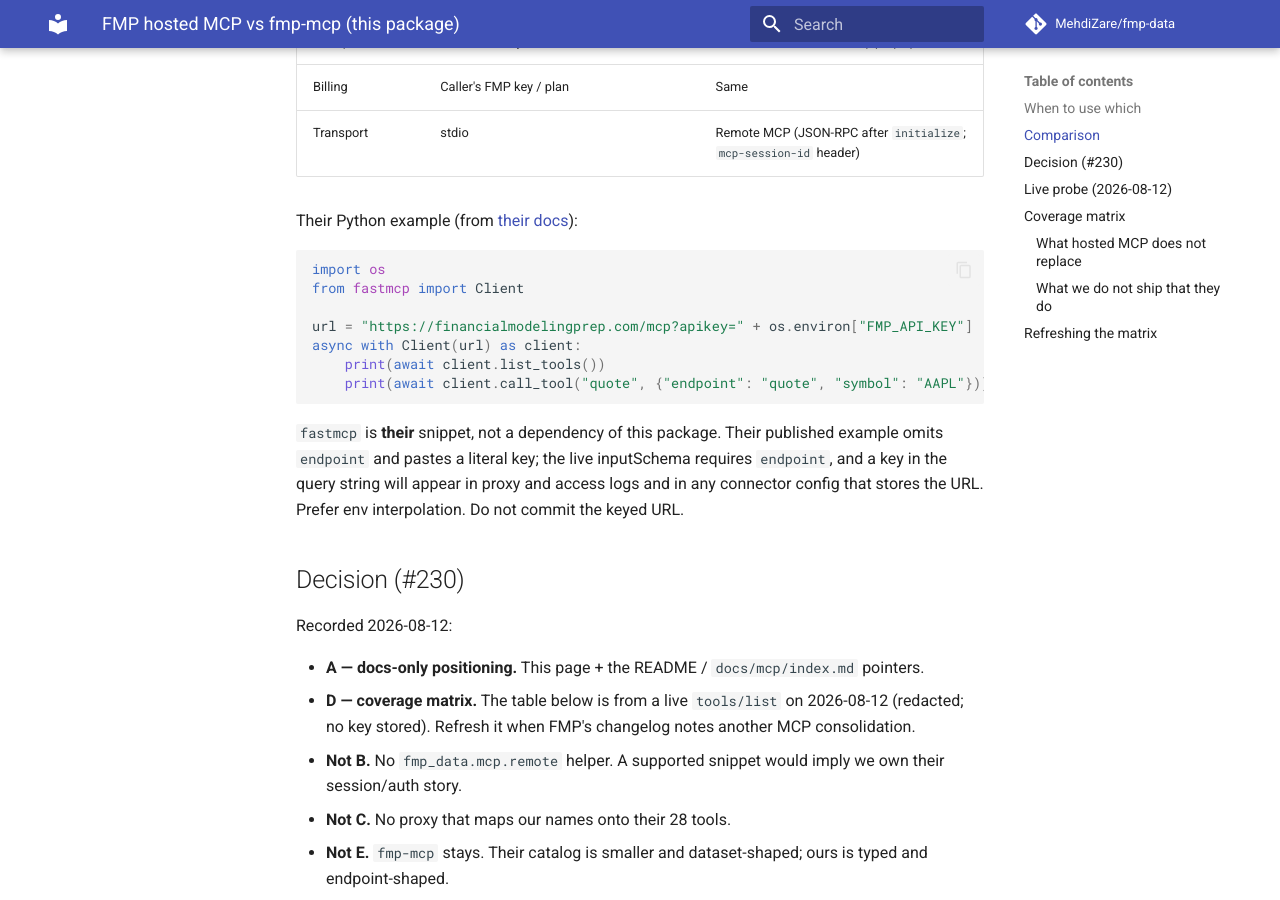
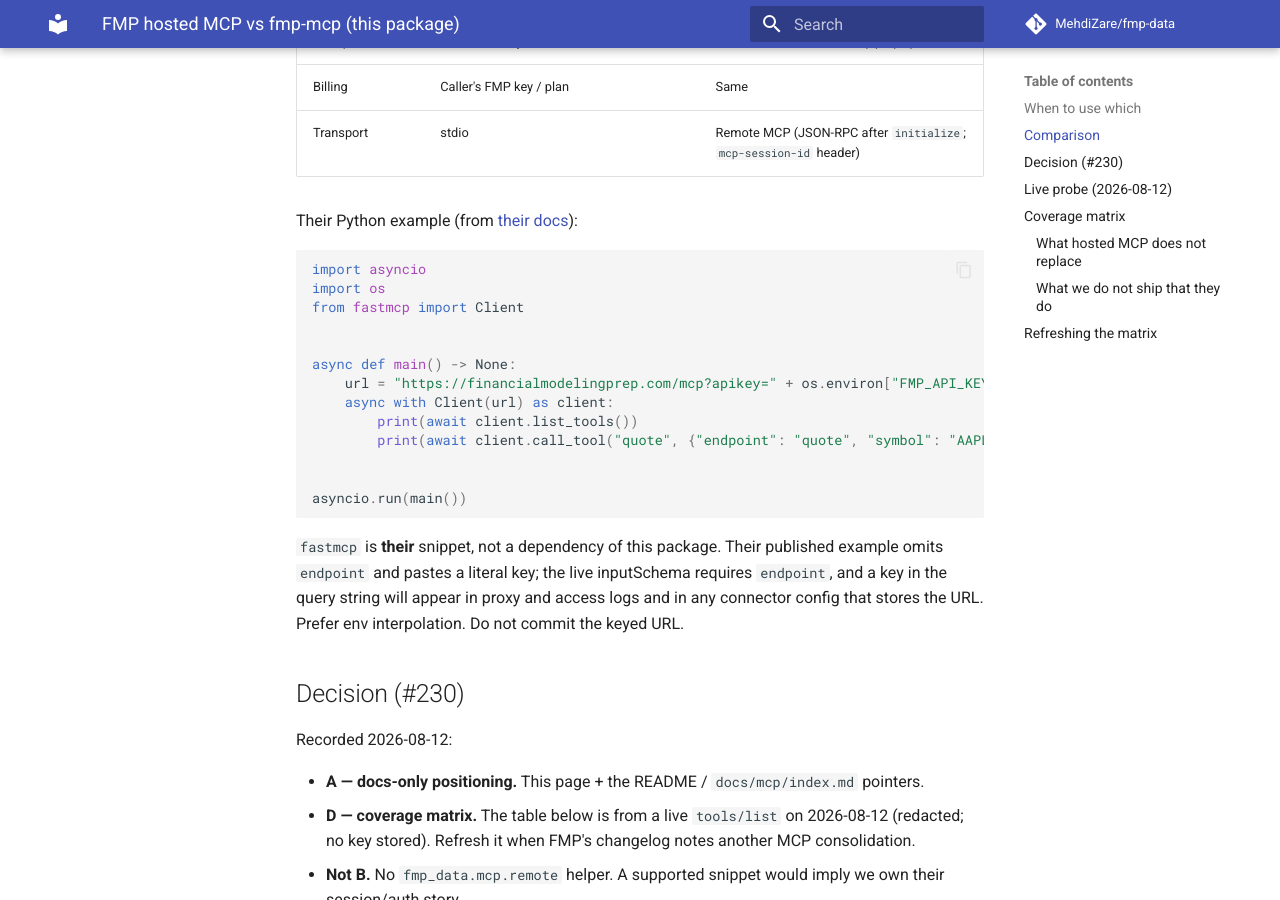
Before and after one commit to MehdiZare/fmp-data, an MkDocs documentation site: the page built from docs/mcp/hosted.md, in a window 1280 px wide and 900 px high, scrolled down 1227 px. Built offline with MkDocs 1.6.1 and Material for MkDocs 9.7.7, drawn with Linux system fonts in a browser that asks for light colours; comment, search, counter and statistics services are not loaded; the version menu is left out.

Commit message:
docs(mcp): tighten hosted MCP wording, example, and matrix guard
CodeRabbit CLI follow-up: say "broader MCP tool catalog" in the README,
make the FastMCP snippet a runnable asyncio script, and compare matrix
first-column names to the probed tool set instead of a row count.

````diff
--- a/docs/mcp/hosted.md
+++ b/docs/mcp/hosted.md
@@ -40,13 +40,19 @@
 Their Python example (from [their docs](https://site.financialmodelingprep.com/developer/docs/mcp-server)):
 
 ```python
+import asyncio
 import os
 from fastmcp import Client
 
-url = "https://financialmodelingprep.com/mcp?apikey=" + os.environ["FMP_API_KEY"]
-async with Client(url) as client:
-    print(await client.list_tools())
-    print(await client.call_tool("quote", {"endpoint": "quote", "symbol": "AAPL"}))
+
+async def main() -> None:
+    url = "https://financialmodelingprep.com/mcp?apikey=" + os.environ["FMP_API_KEY"]
+    async with Client(url) as client:
+        print(await client.list_tools())
+        print(await client.call_tool("quote", {"endpoint": "quote", "symbol": "AAPL"}))
+
+
+asyncio.run(main())
 ```
 
 `fastmcp` is **their** snippet, not a dependency of this package. Their
````
Also changed, not shown: README.md (+2 -2 lines), 1 other file.
